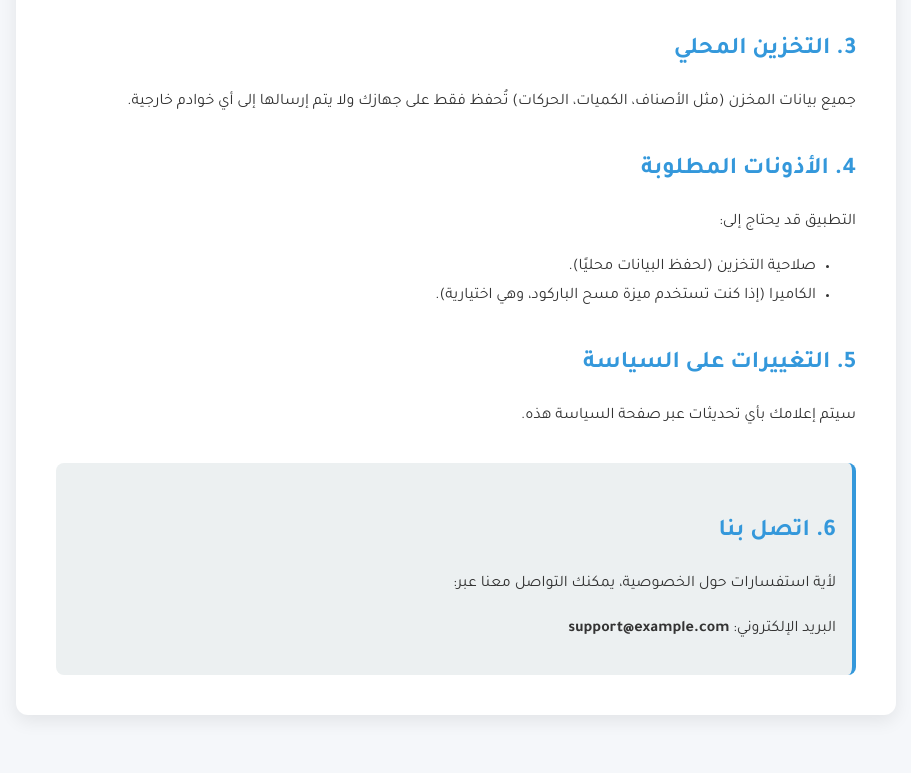
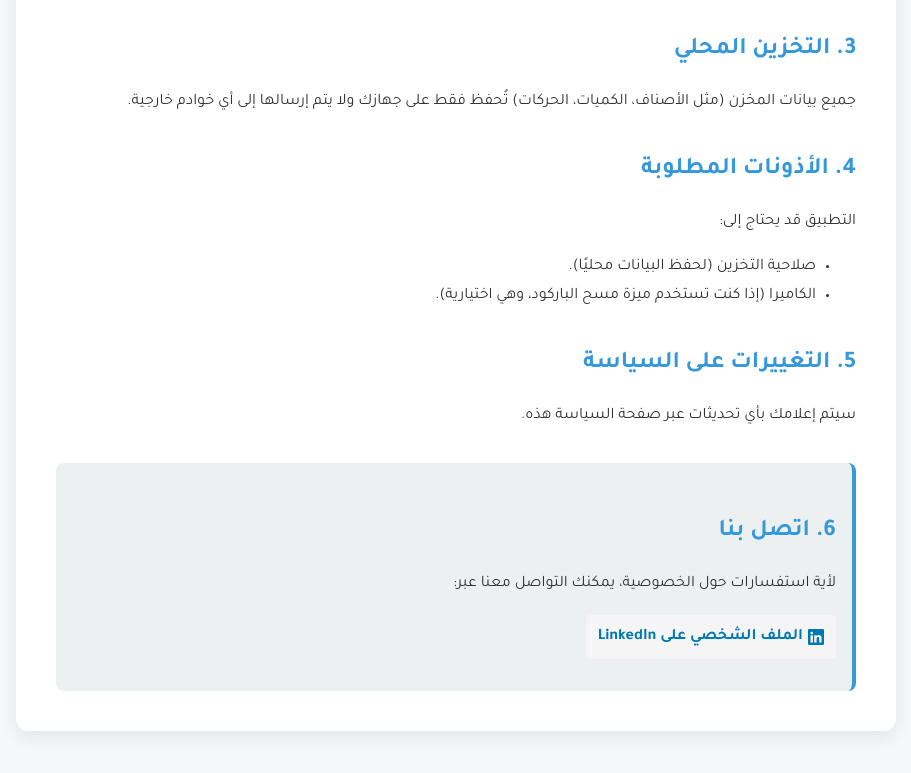
Before and after one commit to AhmedYousefDev/privacy, a plain HTML site: page index.html in a window 1280 px wide. Shown: the part 616-1389 px from the top of the page, without its empty margins (184-1095 px from the left). Drawn offline with Linux system fonts and the light colour scheme.

Commit message:
Update index.html

```diff
--- a/index.html
+++ b/index.html
@@ -95,6 +95,27 @@
             border-right: 4px solid var(--secondary-color);
         }
 
+        .linkedin-link {
+            color: #0077b5;
+            text-decoration: none;
+            font-weight: bold;
+            display: inline-flex;
+            align-items: center;
+            padding: 8px 12px;
+            background-color: #f5f5f5;
+            border-radius: 4px;
+            transition: all 0.3s ease;
+        }
+
+        .linkedin-link:hover {
+            background-color: #e1f0fa;
+            text-decoration: underline;
+        }
+
+        .linkedin-link svg {
+            margin-left: 8px;
+        }
+
         @media (max-width: 768px) {
             .container {
                 padding: 1.5rem;
@@ -148,7 +169,14 @@
         <div class="contact-info">
             <h2>6. اتصل بنا</h2>
             <p>لأية استفسارات حول الخصوصية، يمكنك التواصل معنا عبر:</p>
-            <p>البريد الإلكتروني: <strong>support@example.com</strong></p>
+            <p>
+                <a href="https://www.linkedin.com/in/ahmed-moustafa-a986b4250/" target="_blank" class="linkedin-link">
+                    <svg xmlns="http://www.w3.org/2000/svg" width="16" height="16" fill="currentColor" viewBox="0 0 16 16" style="vertical-align: middle; margin-left: 5px;">
+                        <path d="M0 1.146C0 .513.526 0 1.175 0h13.65C15.474 0 16 .513 16 1.146v13.708c0 .633-.526 1.146-1.175 1.146H1.175C.526 16 0 15.487 0 14.854V1.146zm4.943 12.248V6.169H2.542v7.225h2.401zm-1.2-8.212c.837 0 1.358-.554 1.358-1.248-.015-.709-.52-1.248-1.342-1.248-.822 0-1.359.54-1.359 1.248 0 .694.521 1.248 1.327 1.248h.016zm4.908 8.212V9.359c0-.216.016-.432.08-.586.173-.436.568-.878 1.232-.878.869 0 1.216.662 1.216 1.634v3.865h2.401V9.25c0-2.22-1.184-3.252-2.764-3.252-1.274 0-1.845.7-2.165 1.193v.025h-.016a5.54 5.54 0 0 1 .016-.025V6.169h-2.4c.03.678 0 7.225 0 7.225h2.4z"/>
+                    </svg>
+                    الملف الشخصي على LinkedIn
+                </a>
+            </p>
         </div>
     </div>
 </body>
```
